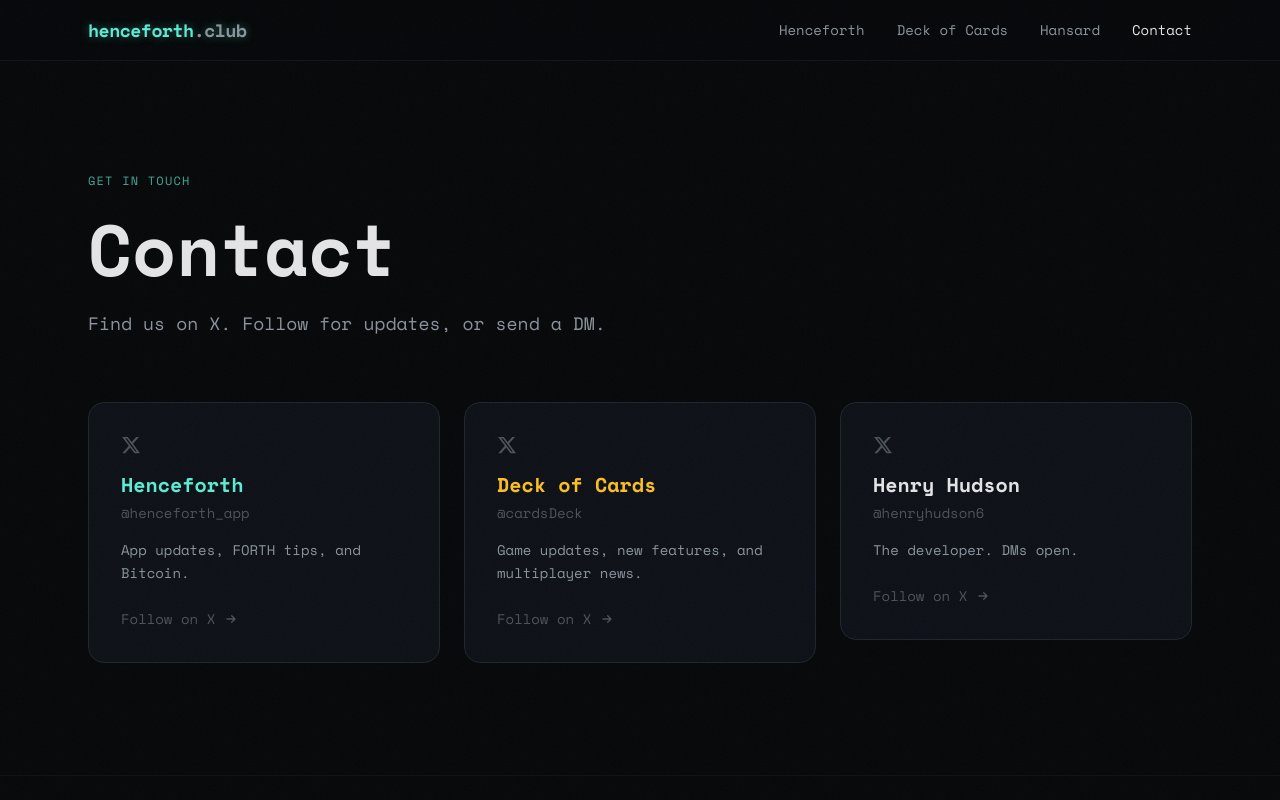
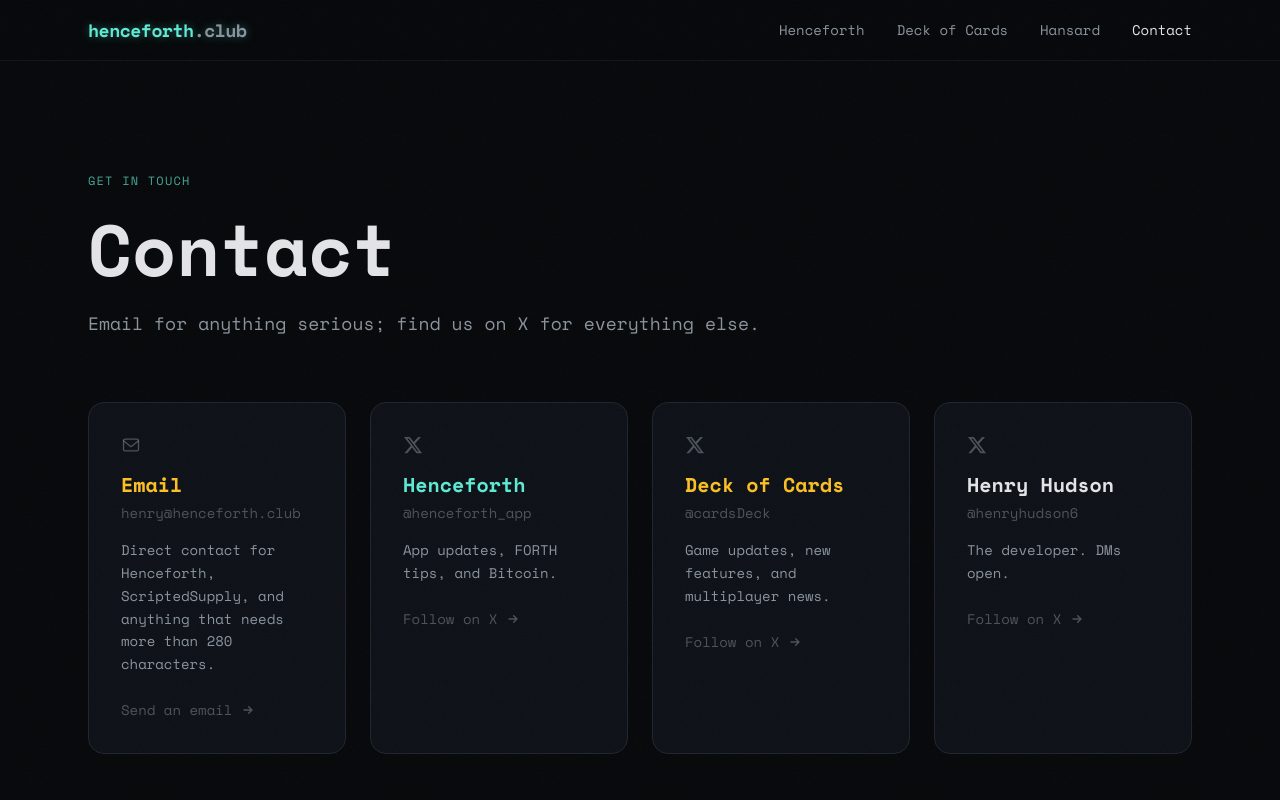
Before and after one commit to henryhudson/henceforth-club, a Next.js app: page /contact in a window 1280 px wide. Shown: the top 800 px of the page. Built offline with nearby package versions, Linux system fonts and the light colour scheme.

Commit message:
feat(contact): add email contact card

```diff
--- a/src/app/contact/page.tsx
+++ b/src/app/contact/page.tsx
@@ -3,7 +3,7 @@ import FadeIn from "@/components/FadeIn";
 
 export const metadata: Metadata = {
   title: "Contact",
-  description: "Get in touch — find us on X.",
+  description: "Get in touch — by email or on X.",
 };
 
 const profiles = [
@@ -41,6 +41,15 @@ function XIcon({ className }: { className?: string }) {
   );
 }
 
+function EmailIcon({ className }: { className?: string }) {
+  return (
+    <svg viewBox="0 0 24 24" className={className} fill="none" stroke="currentColor" strokeWidth={1.6}>
+      <rect x="3" y="5" width="18" height="14" rx="2" />
+      <path d="M3 7l9 7 9-7" strokeLinecap="round" strokeLinejoin="round" />
+    </svg>
+  );
+}
+
 export default function ContactPage() {
   return (
     <div className="py-20 sm:py-28">
@@ -54,19 +63,50 @@ export default function ContactPage() {
               Contact
             </h1>
             <p className="mt-6 text-lg leading-relaxed text-muted max-w-2xl">
-              Find us on X. Follow for updates, or send a DM.
+              Email for anything serious; find us on X for everything else.
             </p>
           </div>
         </FadeIn>
 
-        <div className="mt-16 grid gap-6 sm:grid-cols-3">
+        <div className="mt-16 grid gap-6 sm:grid-cols-2 lg:grid-cols-4">
+          <FadeIn>
+            <a
+              href="mailto:henry@henceforth.club"
+              className="card-glow card-glow-warm block rounded-2xl border border-card-border bg-card-bg p-8 hover:border-card-border-hover transition-all group h-full"
+            >
+              <EmailIcon className="h-5 w-5 text-muted/50 group-hover:text-foreground transition-colors" />
+              <h2 className="mt-4 text-xl font-bold text-accent-warm">
+                Email
+              </h2>
+              <p className="mt-1 text-sm text-muted/50 break-all">
+                henry@henceforth.club
+              </p>
+              <p className="mt-4 text-sm leading-relaxed text-muted">
+                Direct contact for Henceforth, ScriptedSupply, and anything
+                that needs more than 280 characters.
+              </p>
+              <span className="mt-6 inline-flex items-center gap-2 text-sm text-muted/50 group-hover:text-foreground transition-colors">
+                Send an email
+                <svg
+                  className="h-4 w-4 transition-transform group-hover:translate-x-1"
+                  fill="none"
+                  viewBox="0 0 24 24"
+                  stroke="currentColor"
+                  strokeWidth={2}
+                >
+                  <path strokeLinecap="round" strokeLinejoin="round" d="M13 7l5 5m0 0l-5 5m5-5H6" />
+                </svg>
+              </span>
+            </a>
+          </FadeIn>
+
           {profiles.map((profile, i) => (
-            <FadeIn key={profile.handle} delay={i * 0.1}>
+            <FadeIn key={profile.handle} delay={(i + 1) * 0.1}>
               <a
                 href={profile.href}
                 target="_blank"
                 rel="noopener noreferrer"
-                className={`card-glow ${profile.glowClass} block rounded-2xl border border-card-border bg-card-bg p-8 hover:border-card-border-hover transition-all group`}
+                className={`card-glow ${profile.glowClass} block rounded-2xl border border-card-border bg-card-bg p-8 hover:border-card-border-hover transition-all group h-full`}
               >
                 <XIcon className="h-5 w-5 text-muted/50 group-hover:text-foreground transition-colors" />
                 <h2 className={`mt-4 text-xl font-bold ${profile.color}`}>
```
